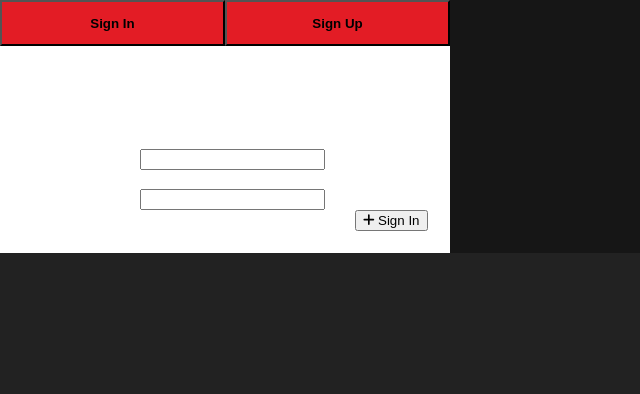
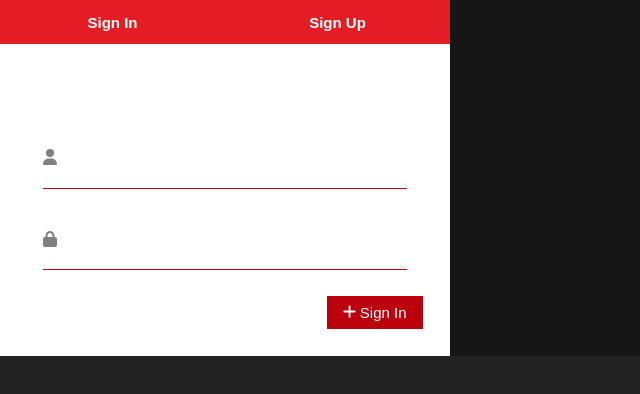
Before and after one commit to NikkiMerena/atlas-cinema-guru, a React (Create React App) app: page / in a window 1280 px wide. Both pictures are taken after typing "Sample", "Sample123" into the empty fields and a click on the button "Sign Up". Shown: the top 394 px of the page, without its empty margins (0-640 px from the left). Built offline with nearby package versions, Linux system fonts and the light colour scheme; no server answers.

Commit message:
added css

```diff
--- a/src/components/general/Input.js
+++ b/src/components/general/Input.js
@@ -1,24 +1,36 @@
 import React from 'react';
 import './general.css';
 import { FontAwesomeIcon } from '@fortawesome/react-fontawesome';
+import { faEye, faEyeSlash } from '@fortawesome/free-solid-svg-icons';
 
-function Input({ label, type, className, value, setValue, icon, inputAttributes }) {
+function Input({ label, type, className, value, setValue, icon, inputAttributes, togglePassword, isPasswordVisible, showPasswordToggle }) {
   // Handle input changes, call setValue w/ new value
   const handleInput = (event) => {
     setValue(event.target.value);
   };
 
+  const inputType = type === 'password' && isPasswordVisible ? 'text' : type;
+
   return (
     <div className={`input-group ${className || ''}`}>
-      {label && <label>{label}</label>}
+      <div className="label-icon-wrapper">
+        {icon && <FontAwesomeIcon icon={icon} className="icon-default" />}
+        {label && <label>{label}</label>}
+      </div>
       <div className="input-wrapper">
-        {icon && <FontAwesomeIcon icon={icon} />}
         <input
-          type={type}
+          type={inputType}
           value={value}
           onChange={handleInput}
           {...inputAttributes}
         />
+        {showPasswordToggle && type === 'password' && (
+          <FontAwesomeIcon
+            icon={isPasswordVisible ? faEye : faEyeSlash}
+            onClick={togglePassword}
+            className="toggle-password-icon"
+          />
+        )}
       </div>
     </div>
   );
--- a/src/components/general/general.css
+++ b/src/components/general/general.css
@@ -1,35 +1,67 @@
-.input-container,
-.select-input-container,
-.custom-button,
-.search-bar-container {
-  margin-bottom: 15px;
+@import '../../App.css';
+
+/* #region INPUT */
+
+.input-group {
+  display: flex;
+  flex-direction: column;
+  margin: 5%;
 }
 
-.input-container {
+.input-wrapper {
+  position: relative;
   display: flex;
   align-items: center;
 }
 
-.input-container label {
-  margin-right: 10px;
+.label-icon-wrapper {
+  display: flex;
+  flex-direction: row;
+  align-items: center;
+
 }
 
-.select-input-container label {
-  display: block;
-  margin-bottom: 5px;
+.input-wrapper input {
+  font-family: 'Roboto', sans-serif;
+  font-size: 16px;
+  border: none;
+  border-bottom: 1px solid var(--color-dark-red);
+  width: 100%;
 }
 
-.custom-button {
-  padding: 10px 15px;
-  background-color: #3498db;
-  color: #fff;
-  border: none;
-  cursor: pointer;
+.input-wrapper input:focus {
+  outline: none;
+  border-bottom-color: var(--color-dark-red);
 }
 
-.search-bar-container input {
-  width: 100%;
-  padding: 10px;
-  border: 1px solid #ddd;
-  border-radius: 5px;
+label {
+  color: var(--color-black-text);
 }
+
+.icon-default {
+  color: var(--color-gray);
+  margin-right: 8px;
+}
+
+.toggle-password-icon {
+  position: absolute;
+  right: 2px;
+  cursor: pointer;
+  color: var(--color-gray)
+}
+
+/* #endregion */
+
+/* #region BUTTONS */
+
+button {
+  font-size: 15px;
+  background-color: var(--color-dark-red);
+  color: var(--color-white);
+  border: none;
+  margin: 5px;
+  padding: 8px 16px;
+  transition: background-color 0.5s ease;
+}
+
+/* #endregion */
```
